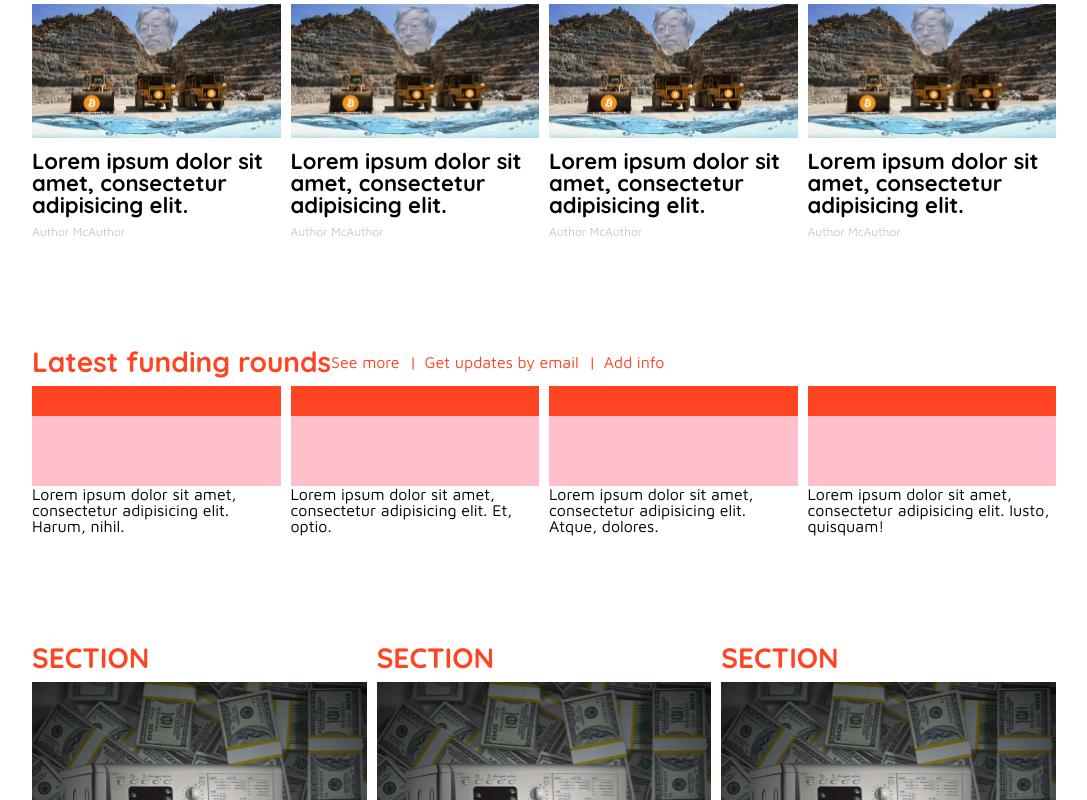
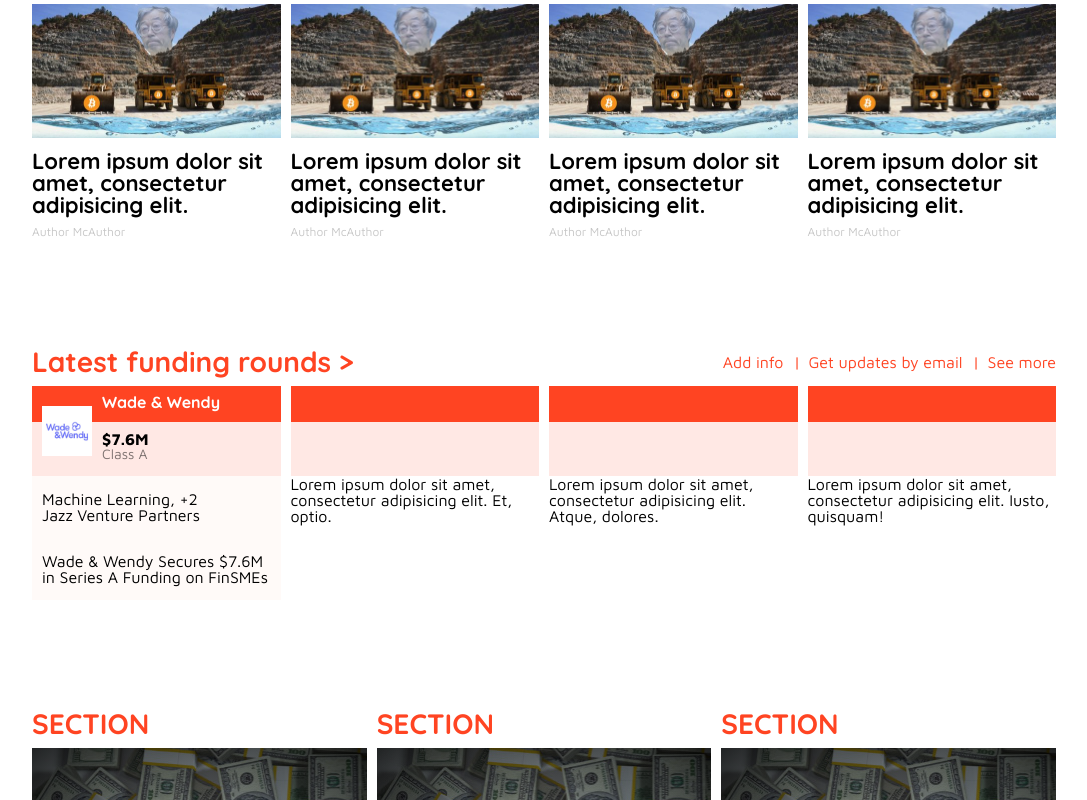
Before and after one commit to gferrarocamus/building-with-responsive-design, a plain HTML site: page index.html in a window 1280 px wide. Shown: the part 904-1704 px from the top of the page, without its empty margins (96-1183 px from the left). Drawn offline with Linux system fonts and the light colour scheme.

Commit message:
updates styles and content for funding rounds section

```diff
--- a/assets/css/styles.css
+++ b/assets/css/styles.css
@@ -1,6 +1,11 @@
 @import "reset.css";
 
 /* Custom Styles */
+
+*, :after, :before {
+  box-sizing: border-box;
+}
+
 body,
 p,
 a,
@@ -16,8 +21,7 @@ h4 {
   font-weight: 700;
 }
 
-h1,
-.latest-funding-links {
+h1 {
   color: #f42;
 }
 
@@ -132,11 +136,11 @@ header .featured-articles:first-child {
   font-size: 28px;
 }
 
-.latest-news > div,
-.latest-funding > div {
+.flex-container {
   display: flex;
   flex-wrap: wrap;
   margin-right: -10px;
+  clear: both;
 }
 
 .latest-news div article,
@@ -161,8 +165,40 @@ header .featured-articles:first-child {
 }
 
 .details {
-  height: 100px;
-  background: linear-gradient(#f42 30%, pink 30%);
+  display: grid;
+  grid-template-rows: 1fr 1fr;
+  grid-template-columns: 70px 1fr;
+  height: 90px;
+  background: linear-gradient(#f42 40%, #FFE8E4 40%);
+}
+
+.startup-logo {
+  width: 70px;
+  grid-row-end: span 2;
+  align-self: center;
+  padding:0 10px;
+}
+
+.details h3 {
+  color:#fff;
+  font-weight: 700;
+  font-size: 16px;
+  padding: 8px 0;
+}
+
+.funding-received {
+  font-weight: 700;
+  font-size: 16px;
+}
+
+.funding-details {
+  font-size: 14px;
+  color:rgba(0, 0, 0, 0.5);
+}
+
+.funding-tags, .funding-headline {
+  background-color: #fffaf8;
+  padding: 15px 10px;
 }
 
 .section-cards {
@@ -205,7 +241,84 @@ footer {
   text-align: center;
 }
 
-@media screen and (max-width: 768px) {
+/* LARGE DEVICES */
+@media screen and (min-width: 1024px) {
+  .burger {
+    display: none;
+  }
+
+  header .featured-articles:first-child h2 {
+    font-size: 36px;
+  }
+
+  .latest-funding-links {
+    height: 48px;
+  }
+
+  .latest-funding-links h1 {
+    float: left;
+  }
+
+  .latest-funding-links a {
+    margin-right: 25px;
+    line-height: 48px;
+    float: right;
+  }
+
+  .latest-funding-links a:nth-of-type(1) {
+    margin-right: 0;
+  }
+
+  .latest-funding-links a::after {
+    content: "|";
+    position: absolute;
+    margin-left: 10px;
+    margin-right: 10px;
+  }
+  .latest-funding-links a:nth-of-type(1)::after{
+    content: "";
+  }
+}
+
+/* MEDIUM DEVICES */
+@media screen and (min-width: 769px) and (max-width: 1023.98px) {
+  .latest-news div article,
+  .latest-funding div article {
+    flex-basis: 33.33%;
+  }
+
+  .latest-funding-links a {
+    margin-right: 25px;
+    line-height: 48px;
+    float: left;
+  }
+
+  .latest-funding-links a:first-child {
+    margin-right: 0;
+    clear:both;
+  }
+
+  .latest-funding-links a::after {
+    content: "|";
+    position: absolute;
+    margin-left: 10px;
+    margin-right: 10px;
+  }
+  .latest-funding-links a:last-child::after{
+    content: "";
+  }
+
+  .latest-funding .flex-container article:last-child {
+    display: none;
+  }
+
+  .section-cards {
+    grid-template-columns: 1fr 1fr;
+  }
+}
+
+/* SMALL DEVICES */
+@media screen and (max-width: 768.98px) {
   .navbar-links {
     display: none;
   }
@@ -231,6 +344,15 @@ footer {
     grid-column-start: span 1;
   }
 
+  .latest-funding-links a {
+    display:block;
+    padding: 6px 0;
+  }
+
+  .latest-funding-links a:last-child {
+    padding-bottom: 16px;
+  }
+
   .latest-news div,
   .latest-funding div {
     flex-direction: column;
@@ -249,52 +371,3 @@ footer {
     grid-template-columns: 1fr;
   }
 }
-
-@media screen and (min-width: 769px) and (max-width: 1024px) {
-  .latest-news div article,
-  .latest-funding div article {
-    flex-basis: 33.33%;
-  }
-  .section-cards {
-    grid-template-columns: 1fr 1fr;
-  }
-}
-
-@media screen and (min-width: 769px) {
-  .burger {
-    display: none;
-  }
-
-  header .featured-articles:first-child h2 {
-    font-size: 36px;
-  }
-
-  .latest-funding-links {
-    height: 48px;
-  }
-
-  .latest-funding-links h2 {
-    float: left;
-  }
-
-  .latest-funding-links a {
-    position: relative;
-    margin-right: 25px;
-    line-height: 48px;
-    float: right;
-  }
-
-  .latest-funding-links a:last-child {
-    margin-right: 0;
-  }
-
-  .latest-funding-links a::after {
-    content: "|";
-    position: absolute;
-    margin-left: 10px;
-    margin-right: 10px;
-  }
-  .latest-funding-links a:last-child::after {
-    content: "";
-  }
-}
--- a/index.html
+++ b/index.html
@@ -70,7 +70,7 @@
       <!-- LATEST NEWS SECTION -->
       <section class="latest-news">
         <h1>Latest news ></h1>
-        <div>
+        <div class="flex-container">
           <article>
             <img src="./assets/img/latest1.jpg" alt="Crypto mining" />
             <div>
@@ -149,17 +149,27 @@
       <!-- LATEST FUNDING ROUNDS -->
       <section class="latest-funding">
         <div class="latest-funding-links">
-          <h1>Latest funding rounds</h1>
+          <h1>Latest funding rounds ></h1>
           <a href="#">See more</a>
           <a href="#">Get updates by email</a>
           <a href="#">Add info</a>
         </div>
-        <div>
+        <div class="flex-container">
           <article>
-            <div class="details"></div>
-            <p>
-              Lorem ipsum dolor sit amet, consectetur adipisicing elit. Harum,
-              nihil.
+            <div class="details">
+              <img class="startup-logo" src="./assets/img/funding1.jpg" alt="Startup logo">
+              <h3>Wade & Wendy</h3>
+              <div>
+                  <p class="funding-received">$7.6M</p>
+                  <p class="funding-details uppercase">Class A</p>
+              </div>
+            </div>
+            <div class="funding-tags">
+              <p>Machine Learning, +2</p>
+              <p>Jazz Venture Partners</p>
+            </div>
+            <p class="funding-headline">
+              Wade & Wendy Secures $7.6M in Series A Funding <span class="gray">on FinSMEs</span>
             </p>
           </article>
           <article>
```
